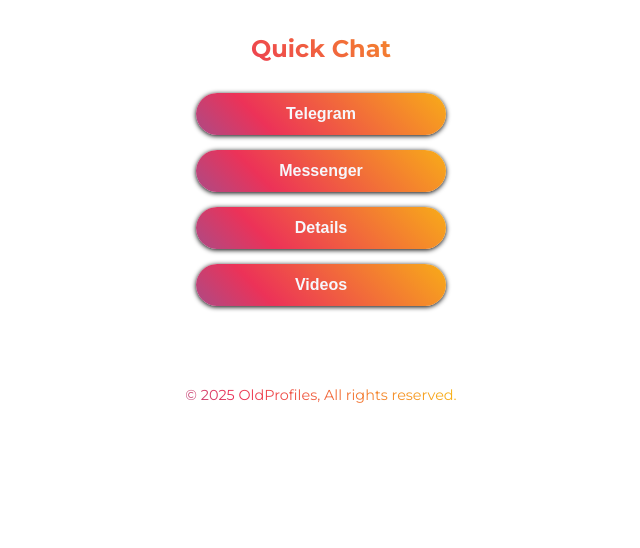
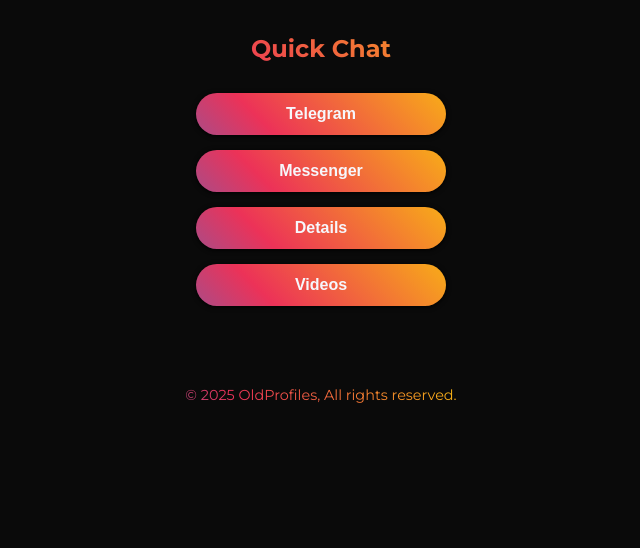
Before and after one commit to oldprofiles/oldprofiles.github.io, a plain HTML site: page index.html in a window 1280 px wide. Shown: the part 252-800 px from the top of the page, without its empty margins (319-959 px from the left). Drawn offline with Linux system fonts and the light colour scheme; a web font is replaced by a local one.

Commit message:
Update index.html

```diff
--- a/index.html
+++ b/index.html
@@ -25,7 +25,7 @@
     }
 
     body {
-      background-color: ##0A0A0A;
+      background-color: #0A0A0A;
       color: #f6f7fc;
       font-family: 'Montserrat', sans-serif;
       height: 100vh;
```
